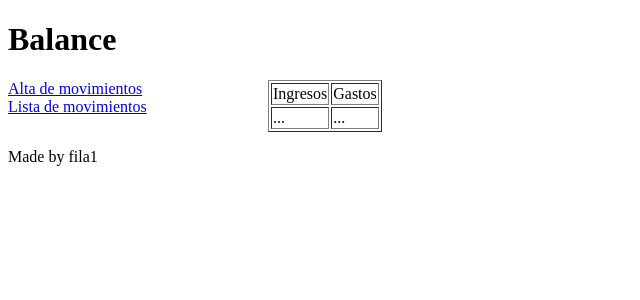
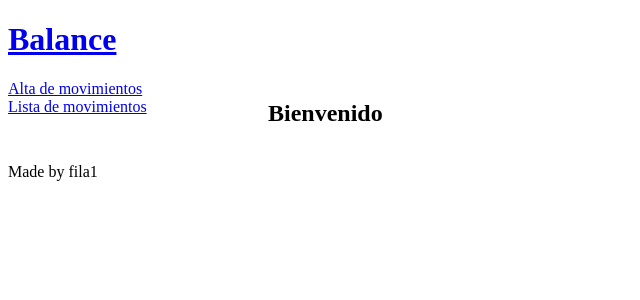
Before and after one commit to abanca-ITforce/balance-fila1, an Angular app: page / in a window 1280 px wide. Shown: the top 300 px of the page, without its empty margins (0-640 px from the left). Built offline with nearby package versions, Linux system fonts and the light colour scheme.

Commit message:
vovler_home

```diff
--- a/src/app/home/home.module.ts
+++ b/src/app/home/home.module.ts
@@ -9,6 +9,5 @@ import { HomeComponent } from './home/home.component';
   imports: [
     CommonModule
   ],
-  exports: [HomeComponent]
 })
 export class HomeModule { }
--- a/src/app/home/home/home.component.html
+++ b/src/app/home/home/home.component.html
@@ -1,14 +1 @@
-<table border="1">
-  <thead>
-    <tr>
-      <td>{{ ing }}</td>
-      <td>{{ gast }}</td>
-    </tr>
-  </thead>
-  <tbody>
-    <tr>
-      <td>...</td>
-      <td>...</td>
-    </tr>
-  </tbody>
-</table>
+<h2>{{ title }}</h2>
--- a/src/app/home/home/home.component.ts
+++ b/src/app/home/home/home.component.ts
@@ -6,8 +6,7 @@ import { Component, OnInit } from '@angular/core';
   styleUrls: ['./home.component.css']
 })
 export class HomeComponent implements OnInit {
-  ing = 'Ingresos';
-  gast = 'Gastos';
+  title = 'Bienvenido';
   constructor() { }
 
   ngOnInit() {
--- a/src/app/layout/shell/top-bar/top-bar.component.html
+++ b/src/app/layout/shell/top-bar/top-bar.component.html
@@ -1 +1 @@
-<h1>{{title}}</h1>
+<h1><a routerLink="">{{title}}</a></h1>
```
